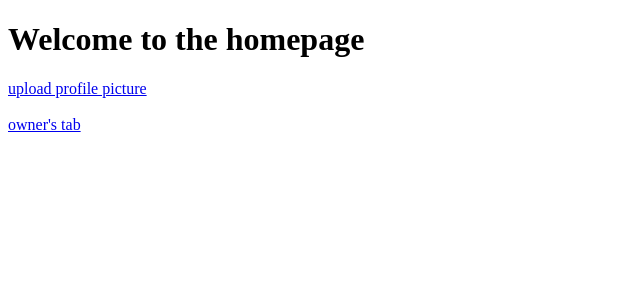
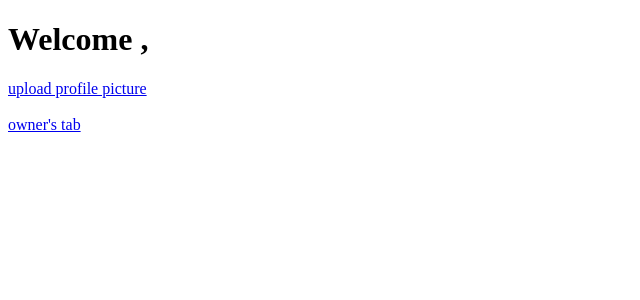
Before and after one commit to RishabhBhatt01/roommate.in, a React (Vite) app in the folder Frontend/: page /Home in a window 1280 px wide. Shown: the top 300 px of the page, without its empty margins (0-640 px from the left). Built offline with nearby package versions, Linux system fonts and the light colour scheme; no server answers.

Commit message:
homepage updated

```diff
--- a/Frontend/src/components/Home.jsx
+++ b/Frontend/src/components/Home.jsx
@@ -1,18 +1,38 @@
+import axios from "axios";
+import { useState , useEffect } from "react";
 const Home = () => {
-  const handleSubmit = () => {
+  const [name,setName] = useState("");
+
+  useEffect(()=>{
+
+    const fetchUser = async()=>{
     try {
-      console.log("button clicked!");
+        const Response = await axios.get("http://localhost:5000/api/user",{
+        withCredentials : true,
+      })
+
+      console.log(Response.data.role);
+      console.log(Response.data.name)
+      setName(Response.data.name);
+
     } catch (error) {
-      console.log("chatgpt is noob");
+      if(error.response){
+        alert(error.response.data.error || "something fishy")
+      }
+      console.log(error);
     }
-  };
+  }
+    fetchUser();
+    },[])
 
   return (
     <>
-      <h1>Welcome to the homepage</h1>
+      <h1>Welcome , {name}</h1>
+
       <a href="/upload">upload profile picture</a>
       <br /><br />
       <a href="/owner">owner's tab</a>
+
     </>
   );
 };
```
